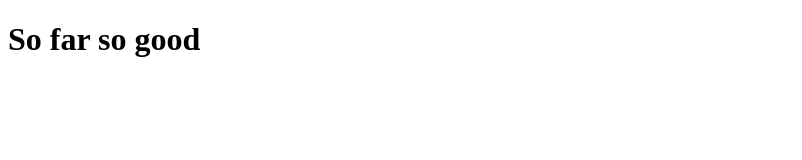
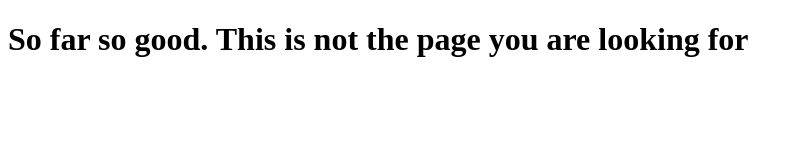
Before and after one commit to ilkuk/test, a plain HTML site: page site/index.html in a window 1280 px wide. Shown: the whole page, without its empty margins (0-802 px from the left). Drawn offline with Linux system fonts and the light colour scheme.

Commit message:
learning

```diff
--- a/site/index.html
+++ b/site/index.html
@@ -4,6 +4,6 @@
 	<title>Boing</title>
 </head>
 <body>
-<h1>So far so good</h1>
+<h1>So far so good. This is not the page you are looking for</h1>
 </body>
 </html>
```
